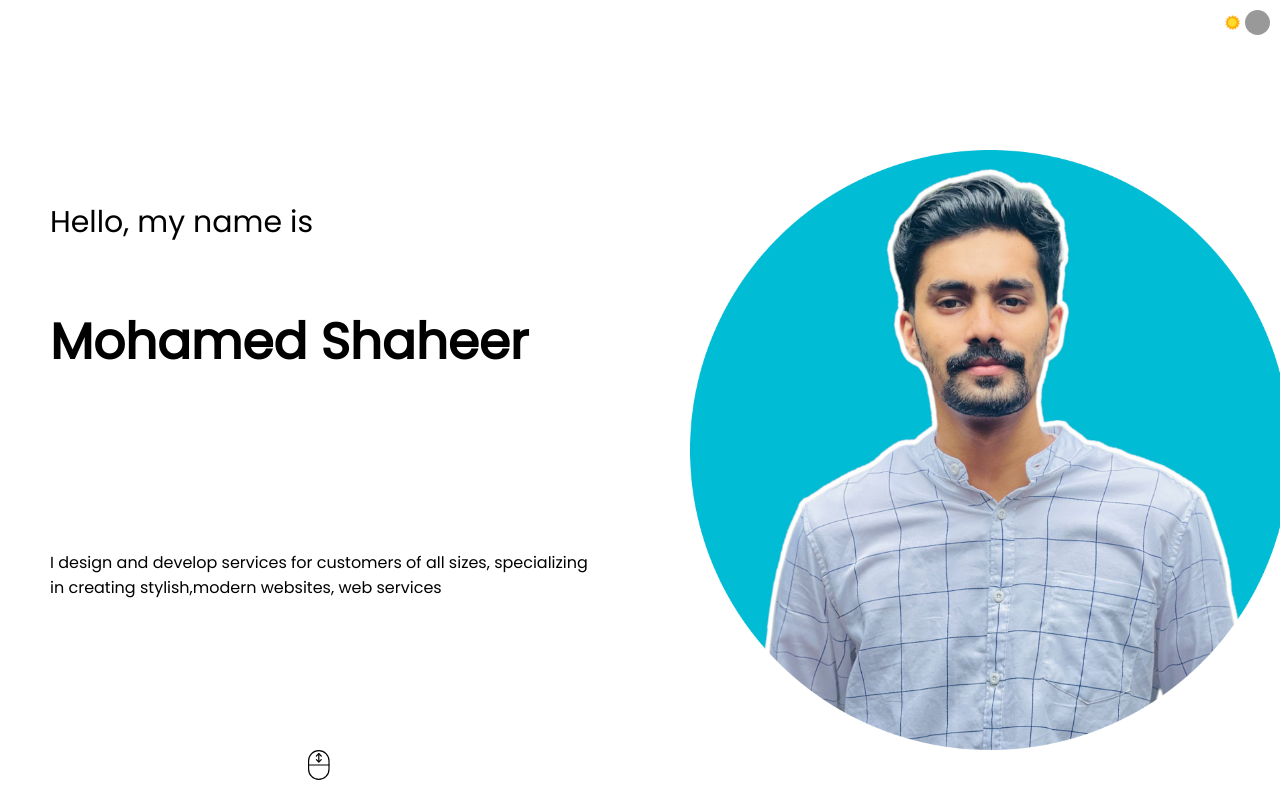
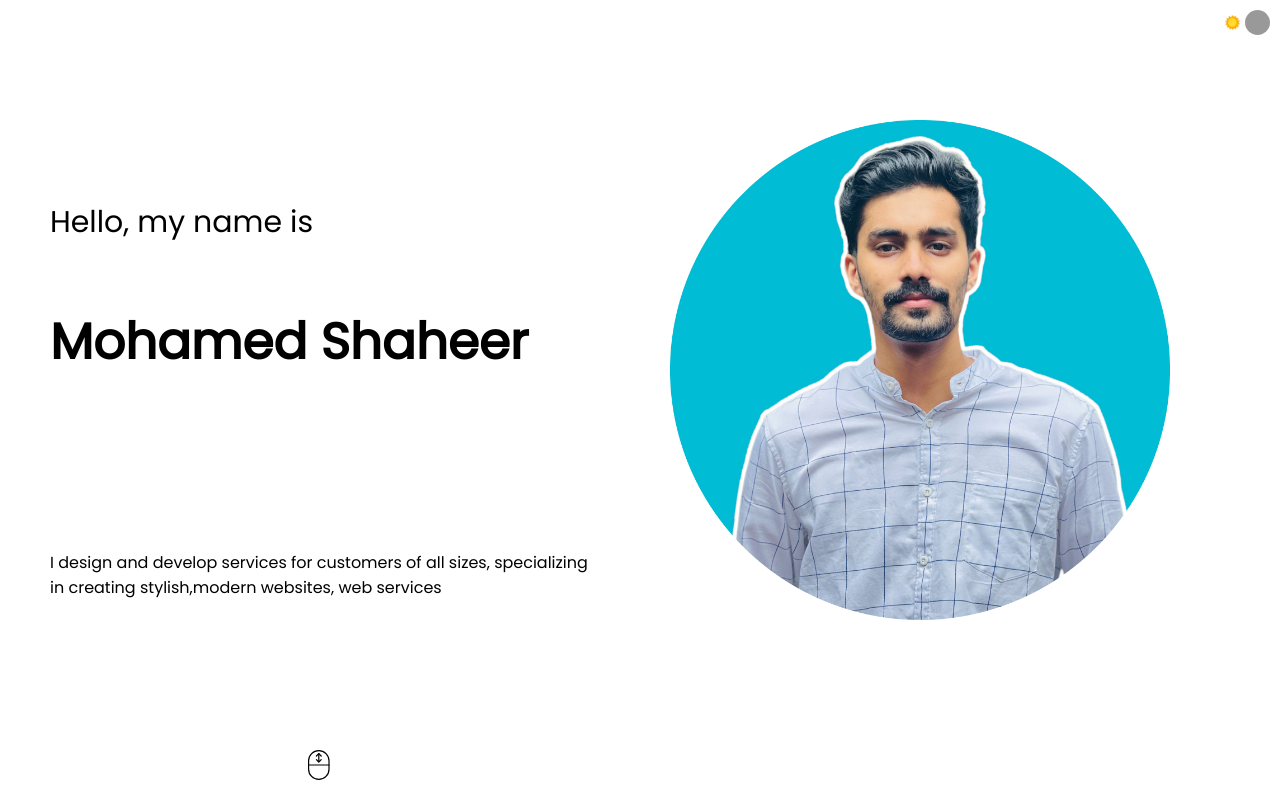
Before and after one commit to shaheermohamed/portfolio-react-website, a React (Create React App) app: page / in a window 1280 px wide. Shown: the top 800 px of the page. Built offline with nearby package versions, Linux system fonts and the light colour scheme.

Commit message:
fixed some changes

```diff
--- a/src/component/intro/intro.css
+++ b/src/component/intro/intro.css
@@ -67,10 +67,10 @@
   }
 .i-img{
 
-    margin-top: 150px;
-    margin-left: 50px;
-   width: 600px;
-   height:600px;
+    margin-top: 120px;
+    margin-left: 30px;
+   width: 500px;
+   height:500px;
 
    position: absolute;
 }
```
